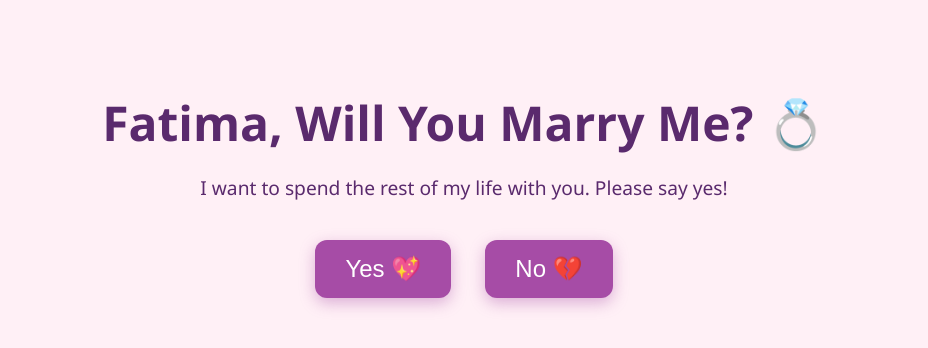
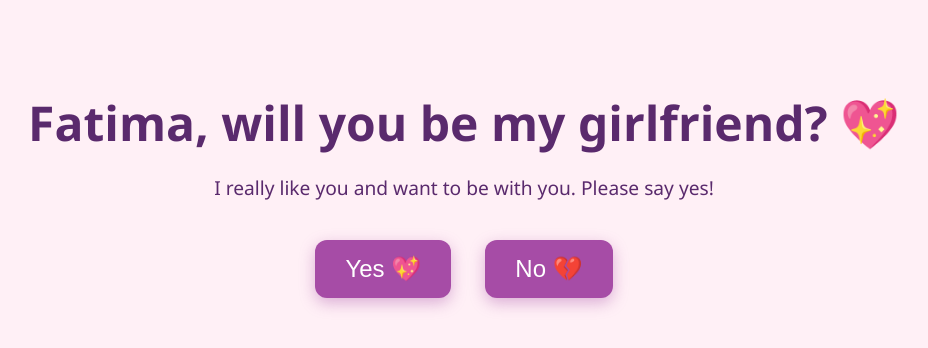
Before and after one commit to tyetye0h/bemygf, a plain HTML site: page index.html in a window 1280 px wide. Shown: the whole page, without its empty margins (176-1104 px from the left). Drawn offline with Linux system fonts and the light colour scheme.

Commit message:
Update index.html
love uuu

```diff
--- a/index.html
+++ b/index.html
@@ -3,7 +3,7 @@
 <head>
   <meta charset="UTF-8" />
   <meta name="viewport" content="width=device-width, initial-scale=1" />
-  <title>Proposal for Fatima 💍</title>
+  <title>Proposal for Fatima 💖</title>
   <style>
     body {
       font-family: 'Segoe UI', Tahoma, Geneva, Verdana, sans-serif;
@@ -51,7 +51,6 @@
       color: #d14a72;
       min-height: 2.5em;
     }
-    /* Confetti container */
     #confetti-wrapper {
       pointer-events: none;
       position: fixed;
@@ -65,8 +64,8 @@
 </head>
 <body>
 
-  <h1>Fatima, Will You Marry Me? 💍</h1>
-  <p>I want to spend the rest of my life with you. Please say yes!</p>
+  <h1 id="proposalTitle"></h1>
+  <p id="proposalMessage"></p>
 
   <div id="response-section">
     <button id="yesBtn">Yes 💖</button>
@@ -74,13 +73,16 @@
     <p id="responseMessage"></p>
   </div>
 
-  <!-- Confetti container -->
   <div id="confetti-wrapper"></div>
 
-  <!-- Audio element for the song -->
   <audio id="proposalSong" src="https://cdn.pixabay.com/download/audio/2022/03/23/audio_9bff99316f.mp3?filename=night-music-ambient-ambient-5382.mp3"></audio>
 
   <script>
+    const name = "Fatima"; // change to your custom name
+
+    document.getElementById('proposalTitle').textContent = `${name}, will you be my girlfriend? 💖`;
+    document.getElementById('proposalMessage').textContent = `I really like you and want to be with you. Please say yes!`;
+
     const yesBtn = document.getElementById('yesBtn');
     const noBtn = document.getElementById('noBtn');
     const responseMessage = document.getElementById('responseMessage');
@@ -196,7 +198,7 @@
     }
 
     yesBtn.addEventListener('click', () => {
-      responseMessage.textContent = "💖 She said YES! 💖 I'm the happiest person alive!";
+      responseMessage.textContent = "💖 She said YES! 💖 I'm so happy!";
       yesBtn.disabled = true;
       noBtn.disabled = true;
       playSong();
@@ -204,7 +206,7 @@
     });
 
     noBtn.addEventListener('click', () => {
-      responseMessage.textContent = "💔 She said NO. 💔 I'll keep loving you anyway.";
+      responseMessage.textContent = "💔 She said NO. 💔 I'll always care about you.";
       yesBtn.disabled = true;
       noBtn.disabled = true;
       playSong();
```
